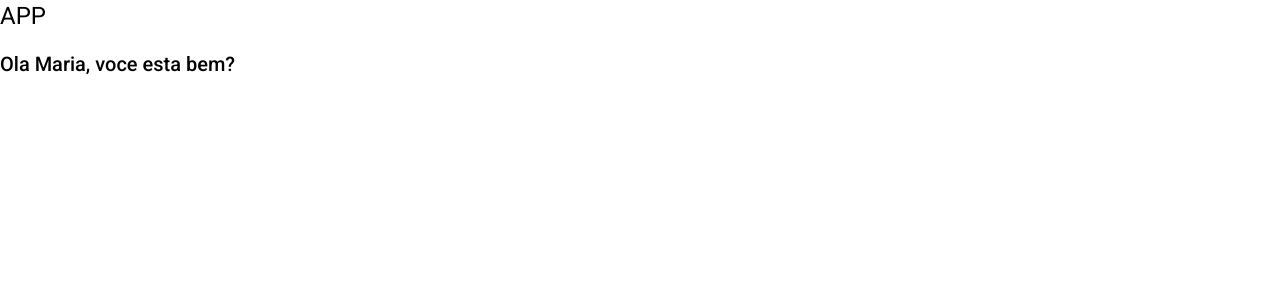
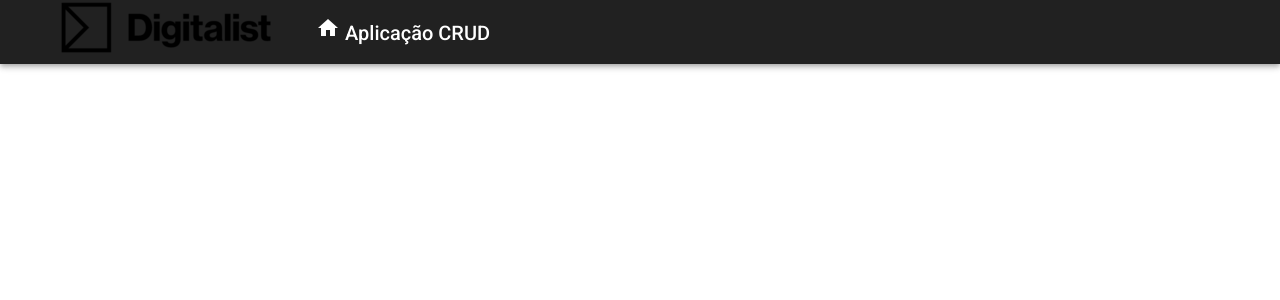
Before and after one commit to devBernardo-Mendes/Crud-Angular, an Angular app in the folder frontend/: page / in a window 1280 px wide. Shown: the top 300 px of the page. Built offline with nearby package versions, Linux system fonts and the light colour scheme.

Commit message:
feat: Created Header Component

```diff
--- a/frontend/src/app/app.component.html
+++ b/frontend/src/app/app.component.html
@@ -1,2 +1,15 @@
-<h1>APP</h1>
-<h2>Ola {{nome}}, voce esta bem?</h2> <!--{{}} chama a variavel(valor) ou constante-->
+<mat-toolbar class="header mat-elevation-z4">
+    <span>
+        <a>
+            <img class="logo" src="assets/img/logo.png" alt="logo">
+        </a>
+    </span>
+    <span clas="title-group">
+        <a>
+            <i class="material-icons">
+                home
+            </i>
+            Aplicação CRUD
+        </a>
+    </span>
+</mat-toolbar>
--- a/frontend/src/app/app.module.ts
+++ b/frontend/src/app/app.module.ts
@@ -5,6 +5,8 @@
 import { AppComponent } from './app.component';
 import { BrowserAnimationsModule } from '@angular/platform-browser/animations';
 import { HeaderComponent } from './components/template/header/header.component';
+
+import { MatToolbarModule } from '@angular/material/toolbar';
 
 @NgModule({
   declarations: [
@@ -14,7 +16,8 @@
   imports: [
     BrowserModule,
     AppRoutingModule,
-    BrowserAnimationsModule
+    BrowserAnimationsModule,
+    MatToolbarModule
   ],
   providers: [],
   bootstrap: [AppComponent]
--- a/frontend/src/app/components/template/header/header.component.css
+++ b/frontend/src/app/components/template/header/header.component.css
@@ -0,0 +1,22 @@
+.header {
+    display: flex;
+    align-items: center;
+}
+.header a {
+    display : flex;
+    align-items: center;
+    text-decoration: none;
+}
+.header .logo{
+    max-height: 32px;
+}
+
+.header .title-group{
+    padding-left: 25px;
+}
+
+.header .title-group i{
+    padding-left: 5px;
+    display: flex;
+    align-items: center;
+}
```
Also changed, not shown: frontend/src/assets/img/logo.png (added).
